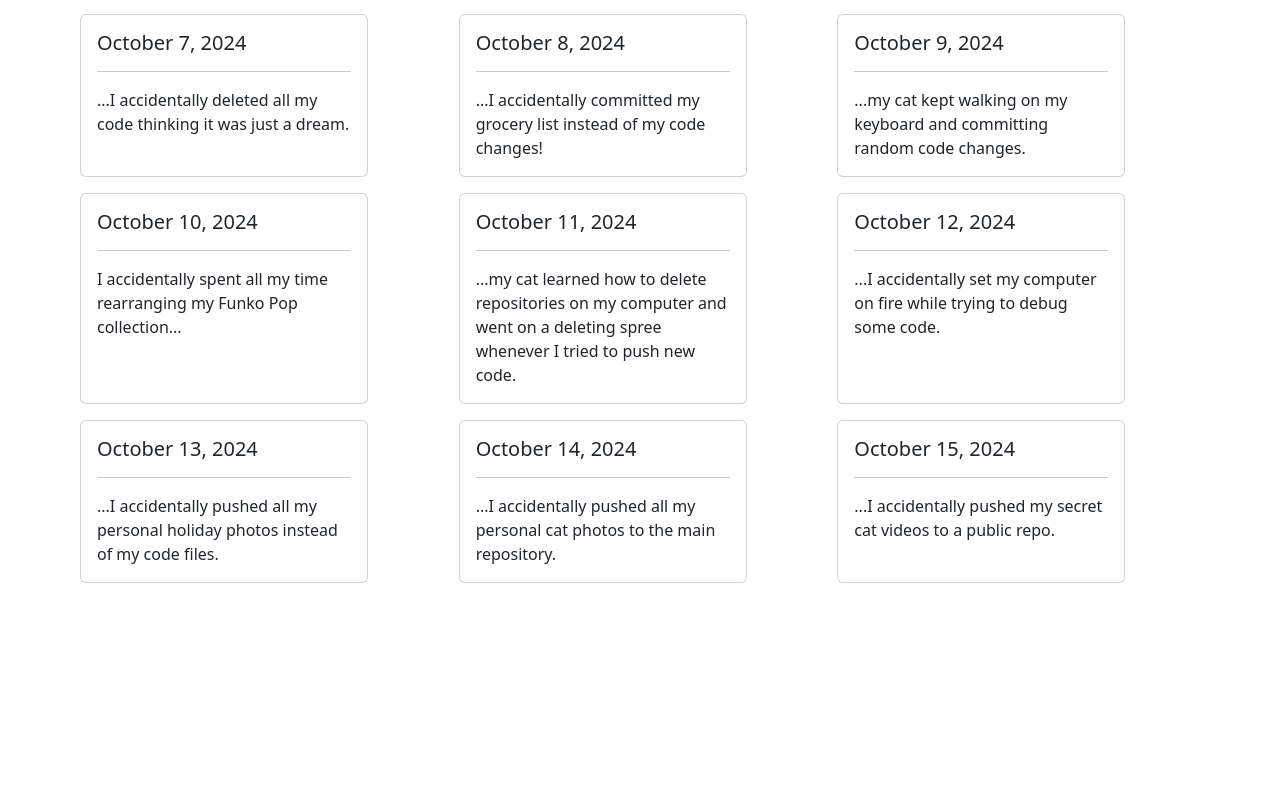
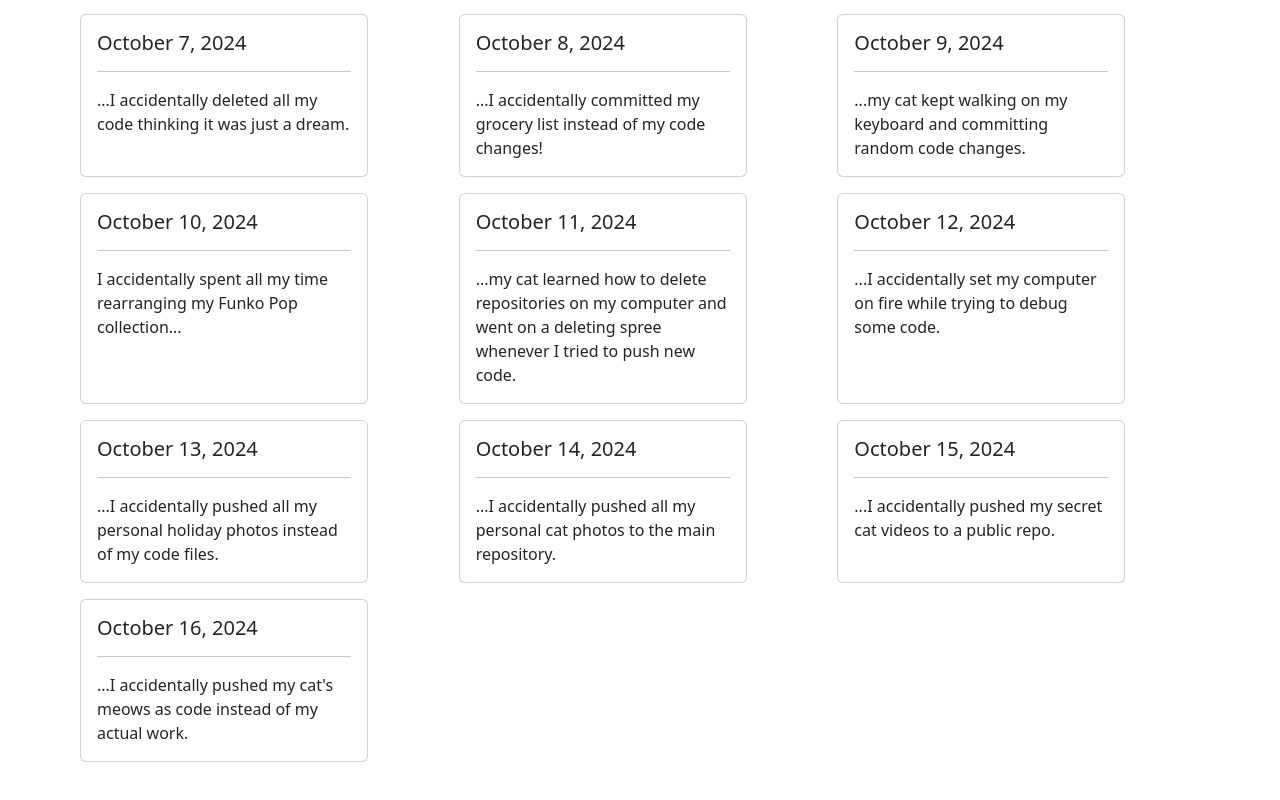
Before and after one commit to eric-zamora-tech/hall-of-shame, a React (Create React App) app: page / in a window 1280 px wide. Shown: the part 472-1272 px from the top of the page. Before the commit the page ends 1135 px from the top, so only its background shows below. Built offline with nearby package versions, Linux system fonts and the light colour scheme; the HTML template or start-up script is replaced by a standard one.

Commit message:
Added Shame Card

```diff
--- a/src/App.js
+++ b/src/App.js
@@ -19,6 +19,7 @@ function App() {
 <ShameCard title="October 13, 2024" content="...I accidentally pushed all my personal holiday photos instead of my code files." />
 <ShameCard title="October 14, 2024" content="...I accidentally pushed all my personal cat photos to the main repository." />
 <ShameCard title="October 15, 2024" content="...I accidentally pushed my secret cat videos to a public repo." />
+<ShameCard title="October 16, 2024" content="...I accidentally pushed my cat's meows as code instead of my actual work." />
     </div>
   );
 }
```
